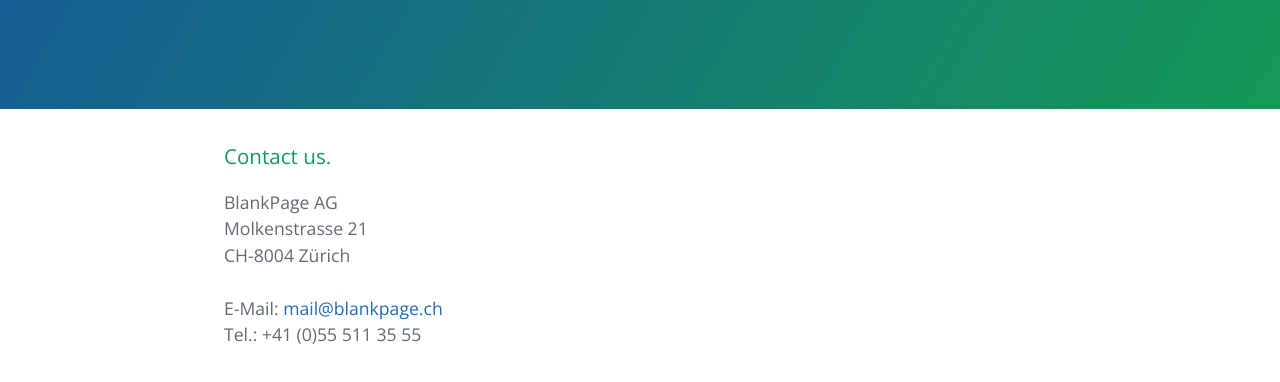
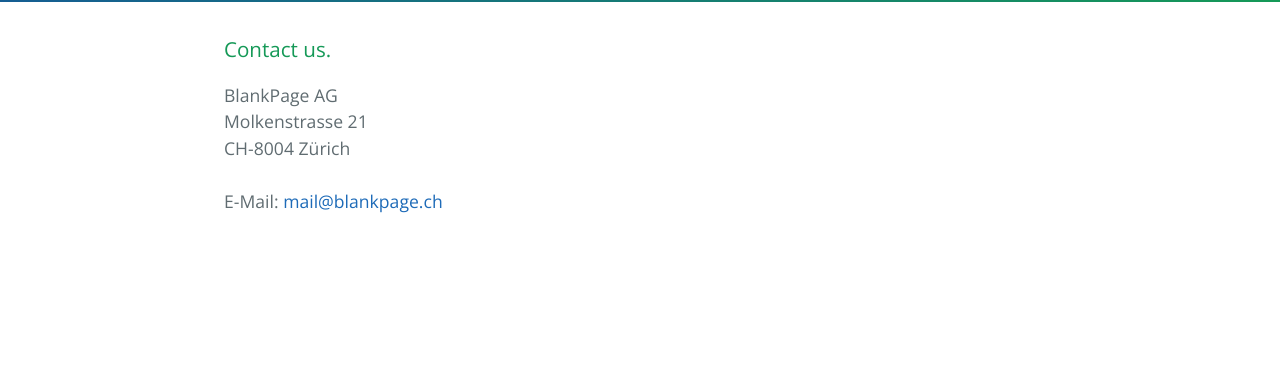
Before and after one commit to matthiask/blankpage, a plain HTML site: page index.html in a window 1280 px wide. Shown: the part 238-620 px from the top of the page. Drawn offline with nearby package versions, Linux system fonts and the light colour scheme.

Commit message:
Update index.html

```diff
--- a/index.html
+++ b/index.html
@@ -12,7 +12,9 @@
   <body>
     <section class="page-header">
       <h1 class="project-name">BlankPage AG</h1>
+      <!--
       <h2 class="project-tagline">Design, build and customize electronic publishing technology to maximize business and usability impact for our customer solutions.</h2>
+      -->
     </section>
 
     <section class="main-content">
@@ -25,8 +27,7 @@
         Molkenstrasse 21<br>
         CH-8004 Zürich<br>
         <br>
-        E-Mail: <a href="mailto:mail@blankpage.ch">mail@blankpage.ch</a><br>
-        Tel.: +41 (0)55 511 35 55<br>
+        E-Mail: <a href="mailto:mail@blankpage.ch">mail@blankpage.ch</a>
       </p>
     </section>
   </body>
```
